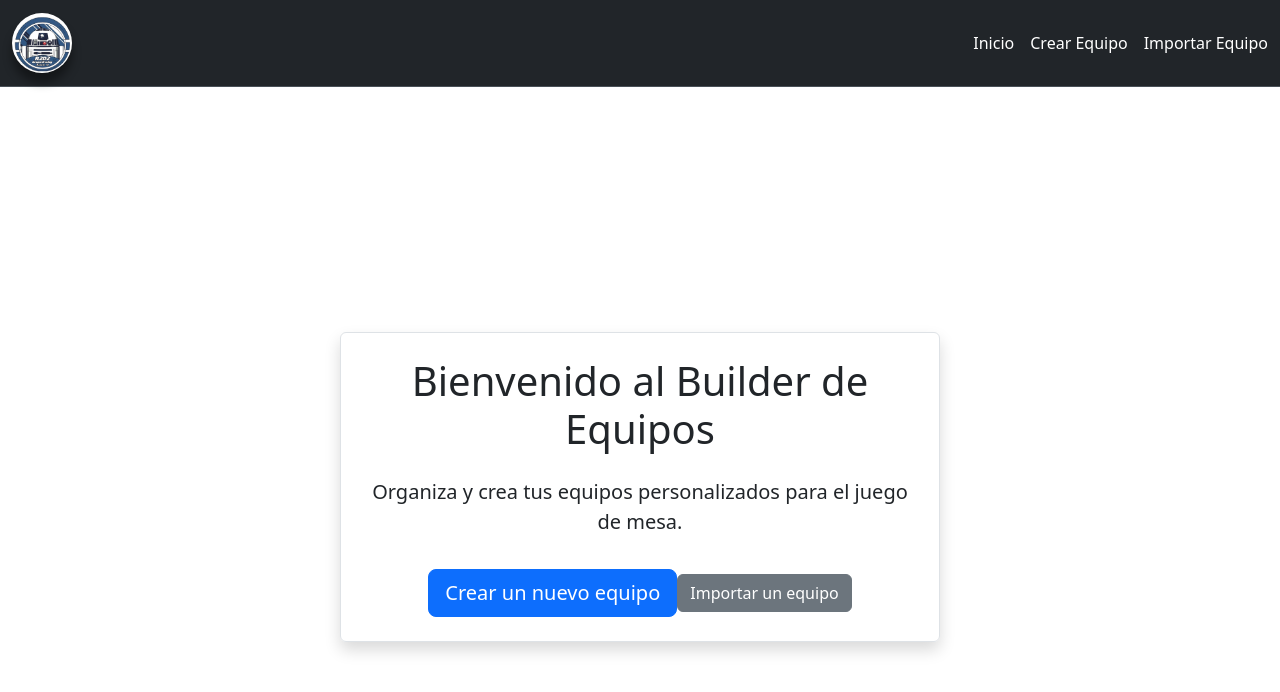
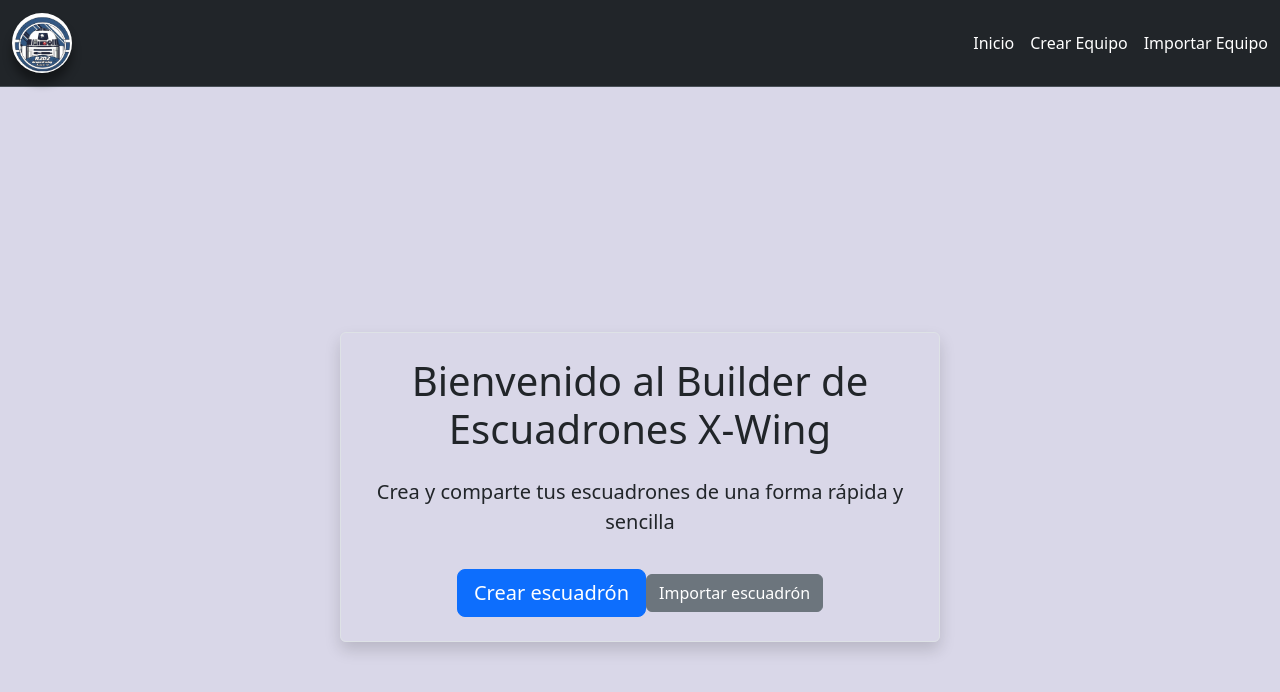
Before and after one commit to JuanBlancoEn/JuanBlancoEn.github.io, a React (Vite) app in the folder team-builder/: page / in a window 1280 px wide. Shown: the top 692 px of the page. Built offline with nearby package versions, Linux system fonts and the light colour scheme; the HTML template or start-up script is replaced by a standard one.

Commit message:
update backgrounds

```diff
--- a/team-builder/src/index.css
+++ b/team-builder/src/index.css
@@ -74,3 +74,7 @@
   flex-direction: column;
   justify-content: center; /* Centra el contenido verticalmente */
 }
+
+.background {
+  background-color: #d9d7e8;
+}
--- a/team-builder/src/pages/CreateTeamPage.jsx
+++ b/team-builder/src/pages/CreateTeamPage.jsx
@@ -9,8 +9,8 @@
   const [showImportButton, setShowImportButton] = useState(false); // No se usa en esta página
 
   return (
-    <div className="container mt-4">
-      <h2>Crear Equipo</h2>
+    <div className="container mt-4 background">
+      <h2>Crear escuadrón</h2>
 
       {/* Mostrar el selector de facción */}
       <FactionSelector
--- a/team-builder/src/pages/HomePage.jsx
+++ b/team-builder/src/pages/HomePage.jsx
@@ -3,15 +3,15 @@
 
 function HomePage() {
   return (
-    <div className="d-flex justify-content-center align-items-center" style={{ minHeight: '100vh' }}>
+    <div className="d-flex justify-content-center align-items-center background" style={{ minHeight: '100vh' }}>
       <div className="container-fluid p-4 border rounded shadow" style={{ maxWidth: '600px' }}>
         <div className="text-center">
-          <h1 className="mb-4">Bienvenido al Builder de Equipos</h1>
-          <p className="lead">Organiza y crea tus equipos personalizados para el juego de mesa.</p>
+          <h1 className="mb-4">Bienvenido al Builder de Escuadrones X-Wing</h1>
+          <p className="lead">Crea y comparte tus escuadrones de una forma rápida y sencilla</p>
           <Link to="/create" className="btn btn-primary btn-lg mt-3">
-            Crear un nuevo equipo
+            Crear escuadrón
           </Link>
-          <Link to="/import" className="btn btn-secondary mt-3 ml-3">Importar un equipo</Link> {/* Enlace para importar equipo */}
+          <Link to="/import" className="btn btn-secondary mt-3 ml-3">Importar escuadrón</Link> {/* Enlace para importar equipo */}
         </div>
       </div>
     </div>
--- a/team-builder/src/pages/ImportTeamPage.jsx
+++ b/team-builder/src/pages/ImportTeamPage.jsx
@@ -23,7 +23,7 @@
   }, [location.search]);
 
   return (
-    <div className="container mt-4">
+    <div className="container mt-4 background">
 
       {/* Solo mostrar el SquadBuilder cuando haya una facción seleccionada */}
       { (
```
